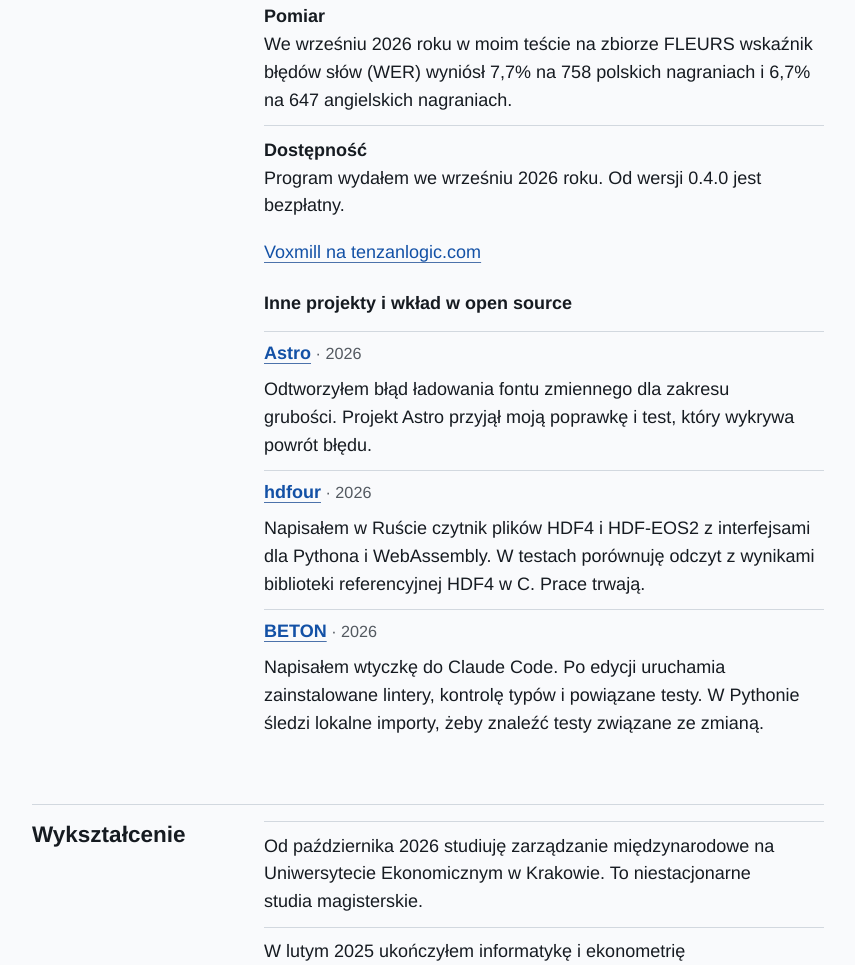
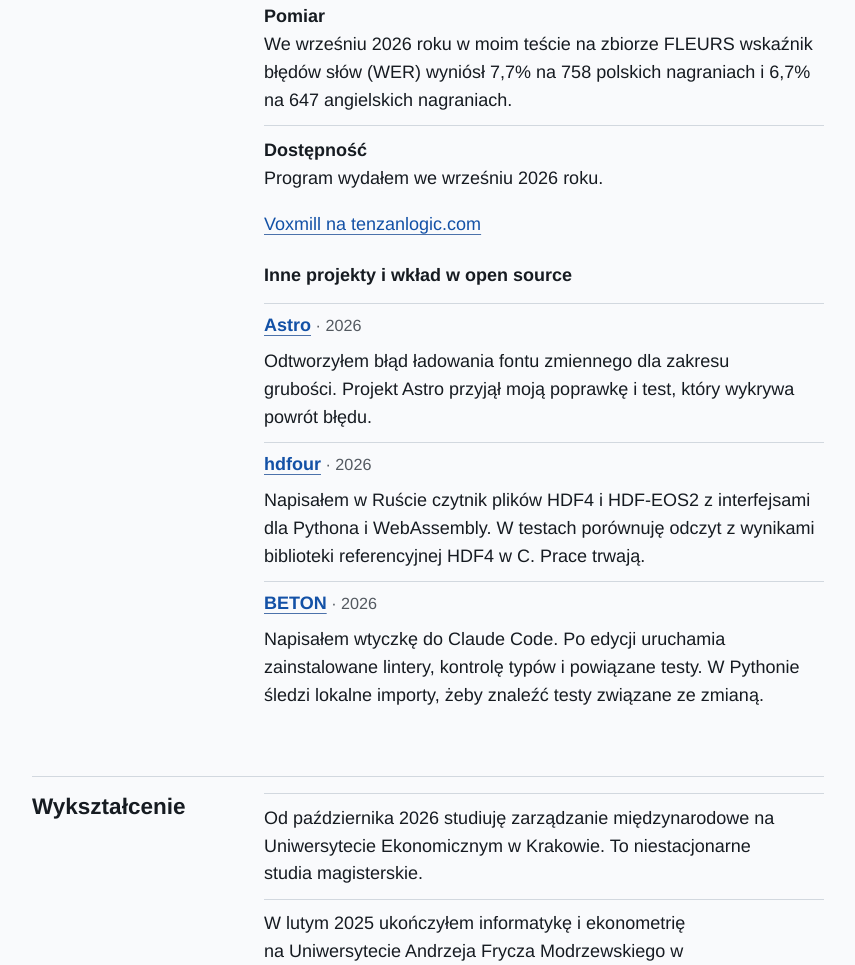
Before and after one commit to NetBr3ak/netbr3ak.github.io, a plain HTML site: page docs/pl/index.html in a window 1280 px wide. Shown: the part 2912-3877 px from the top of the page, without its empty margins (212-1067 px from the left). Drawn offline with Linux system fonts and the light colour scheme.

Commit message:
fix(profile): popraw opis dostępności Voxmill
Usuń nieaktualne stwierdzenie o dostępności programu w obu językach oraz zachowaj zgodność stron z tekstem redakcyjnym.

```diff
--- a/docs/pl/index.html
+++ b/docs/pl/index.html
@@ -188,7 +188,7 @@
           </div>
           <div>
             <dt>Dostępność</dt>
-            <dd>Program wydałem we wrześniu 2026 roku. Od wersji 0.4.0 jest bezpłatny.</dd>
+            <dd>Program wydałem we wrześniu 2026 roku.</dd>
           </div>
         </dl>
         <p><a href="https://tenzanlogic.com/voxmill/" class="text-link">Voxmill na tenzanlogic.com</a></p>
```
Also changed, not shown: docs/index.html (+1 -1 lines), 2 other files.
